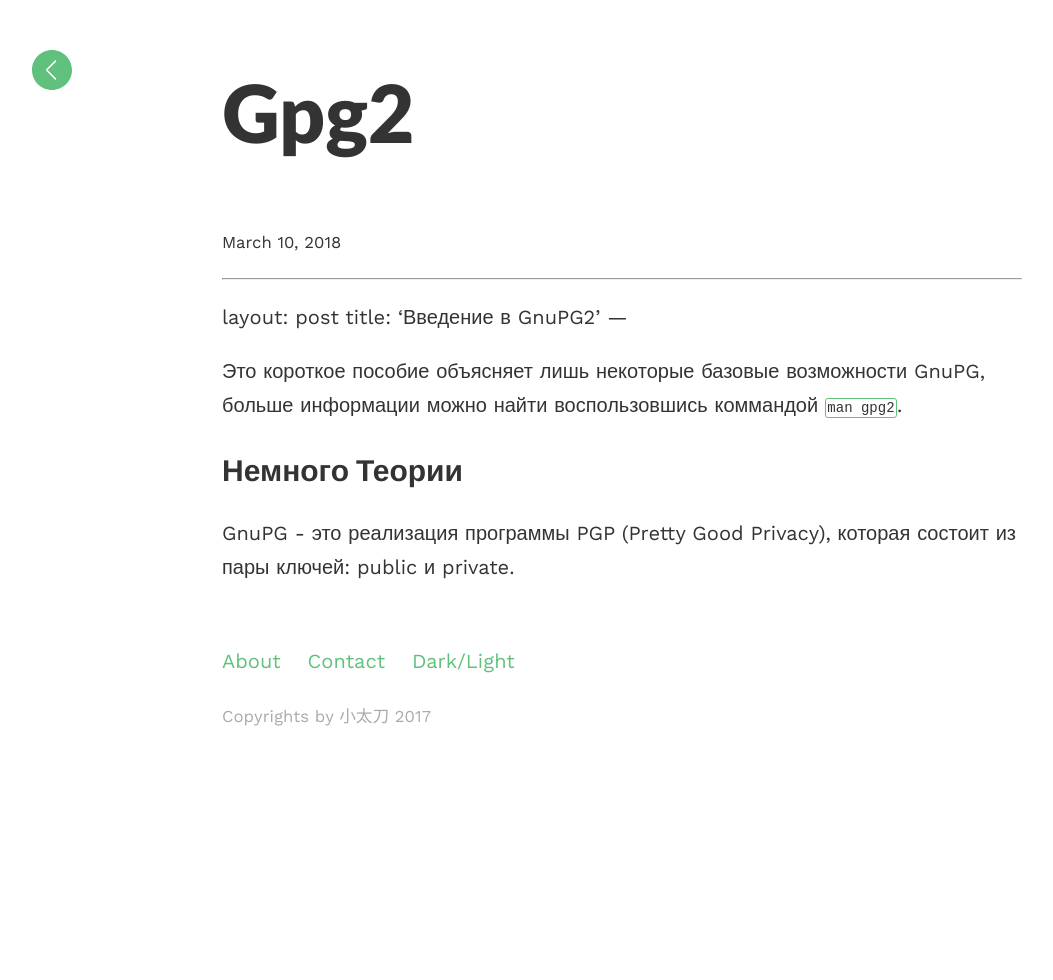
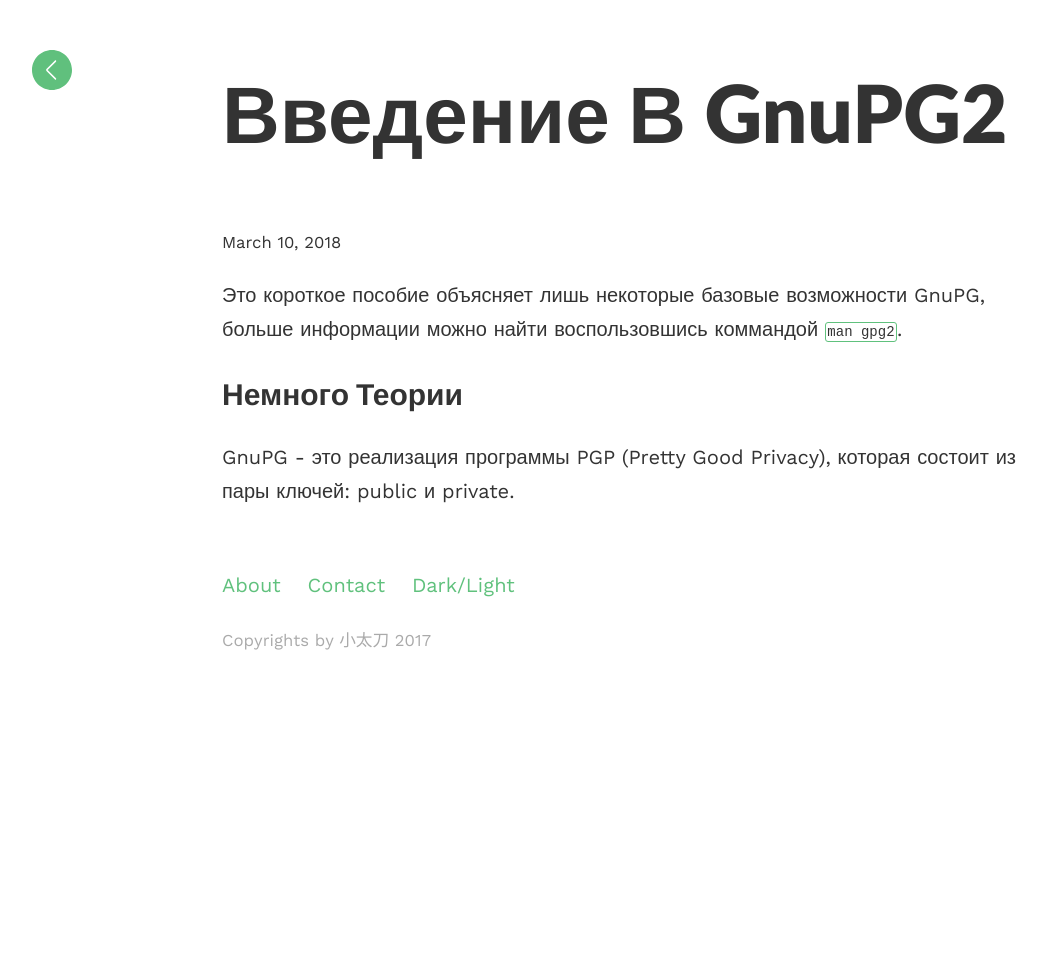
Before and after one commit to evgeniyantipin/evgeniyantipin.github.io, a Jekyll site: the page built from _posts/2018-03-10-gpg2.markdown, in a window 1280 px wide. Shown: the whole page, without its empty margins (18-1071 px from the left). Built offline with Jekyll 4.4.1, drawn with Linux system fonts in a browser that asks for light colours; our own code applies the rules of GitHub Pages for plain Markdown files.

```diff
--- a/_posts/2018-03-10-gpg2.markdown
+++ b/_posts/2018-03-10-gpg2.markdown
@@ -1,10 +1,10 @@
-[comment]: <> (http://www.ianatkinson.net/computing/gnupg.htm)
-
 ---
 layout: post
 title: 'Введение в GnuPG2'
 ---
 
+[comment]: <> (http://www.ianatkinson.net/computing/gnupg.htm)
+
 Это короткое пособие объясняет лишь некоторые базовые возможности GnuPG, больше информации можно найти воспользовшись коммандой `man gpg2`.
 
 ## Немного теории
```
